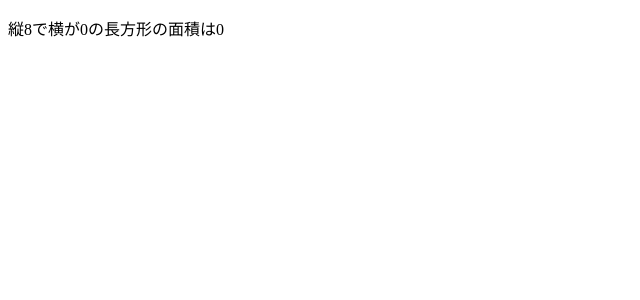
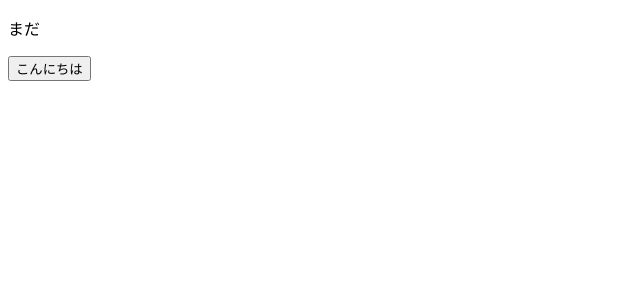
Before and after one commit to nonakayasuo/practice-nuxt3, a Nuxt app: page / in a window 1280 px wide. Shown: the top 300 px of the page, without its empty margins (0-640 px from the left). Built offline with nearby package versions, Linux system fonts and the light colour scheme.

Commit message:
Update: リスト2-3

```diff
--- a/app.vue
+++ b/app.vue
@@ -1,24 +1,15 @@
 <script setup lang="ts">
-const widthInit = Math.round(Math.random() * 10);
-const heightInit = Math.round(Math.random() * 10);
-const rectangle = reactive({ width: widthInit, height: heightInit });
-const area = computed((): number => {
-  return rectangle.width * rectangle.height;
-});
-setInterval(
-  (): void => {
-    rectangle.width = Math.round(Math.random() * 10);
-    rectangle.height = Math.round(Math.random() * 10);
-  },
-  1000,
-  true
-);
+const msg = shallowRef("まだ");
+const onButtonClick = (label: string, event: Event): void => {
+  const target = event.target as HTMLButtonElement;
+  const text = target.innerText;
+  msg.value = `${label}と${text}`;
+};
 </script>
 
 <template>
   <p>
-    縦{{ rectangle.height }}で横が{{ rectangle.width }}の長方形の面積は{{
-      area
-    }}
+    {{ msg }}
   </p>
+  <button v-on:click="onButtonClick('Hello', $event)">こんにちは</button>
 </template>
```
